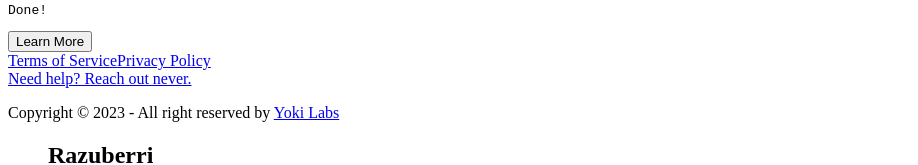
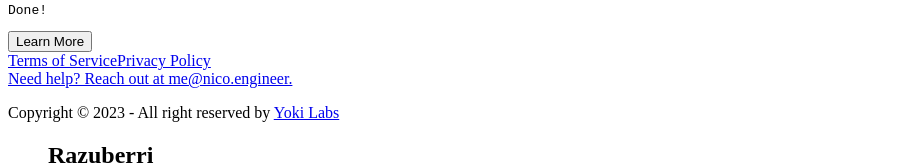
Before and after one commit to zaida04/razuberri, a Next.js app in the folder apps/landing/: page / in a window 1280 px wide. Shown: the part 440-605 px from the top of the page, without its empty margins (0-918 px from the left). Built offline with nearby package versions, Linux system fonts and the light colour scheme.

Commit message:
chore: change sizing

```diff
--- a/apps/landing/src/components/Footer.tsx
+++ b/apps/landing/src/components/Footer.tsx
@@ -14,13 +14,13 @@ const links = Object.keys(footerLinks).map((key) => (
 export default function Footer() {
     return (
         <div className="flex justify-center">
-            <footer className="footer footer-center border-t-2 border-gray-400 w-4/5 md:w-4/5 py-8">
+            <footer className="footer footer-center border-t-2 border-gray-400 w-3/5 py-8">
                 <div className="flex flex-col">
                     <div className="flex flex-col space-x-0 text-md md:flex-row md:space-x-8">
                         {links}
                     </div>
                     <div className="flex flex-col space-x-0 text-md md:flex-row md:space-x-8">
-                        <a className="link-hover link" href="mailto:me@nico.engineer">Need help? Reach out never.</a>
+                        <a className="link-hover link" href="mailto:me@nico.engineer">Need help? Reach out at me@nico.engineer.</a>
                     </div>
                 </div>
                 <div>
--- a/apps/landing/src/components/Navbar.tsx
+++ b/apps/landing/src/components/Navbar.tsx
@@ -17,7 +17,7 @@ export default function Navbar() {
     return <div className="flex flex-row justify-between items-center">
         <div className="px-2 mx-2 ">
             <h2 className="font-bold">
-                <Link href="/" className="hover:text-transparent bg-clip-text bg-gradient-to-r from-yellow-400 via-red-500 to-purple-600 transition-all duration-500 ease-in-out hover-animate-gradient">
+                <Link href="/" className="hover:text-transparent bg-clip-text bg-gradient-to-r from-yellow-400 via-red-500 to-purple-600 transition-all duration-300 ease-in-out hover-animate-gradient">
                     Razuberri
                 </Link>
             </h2>
```
